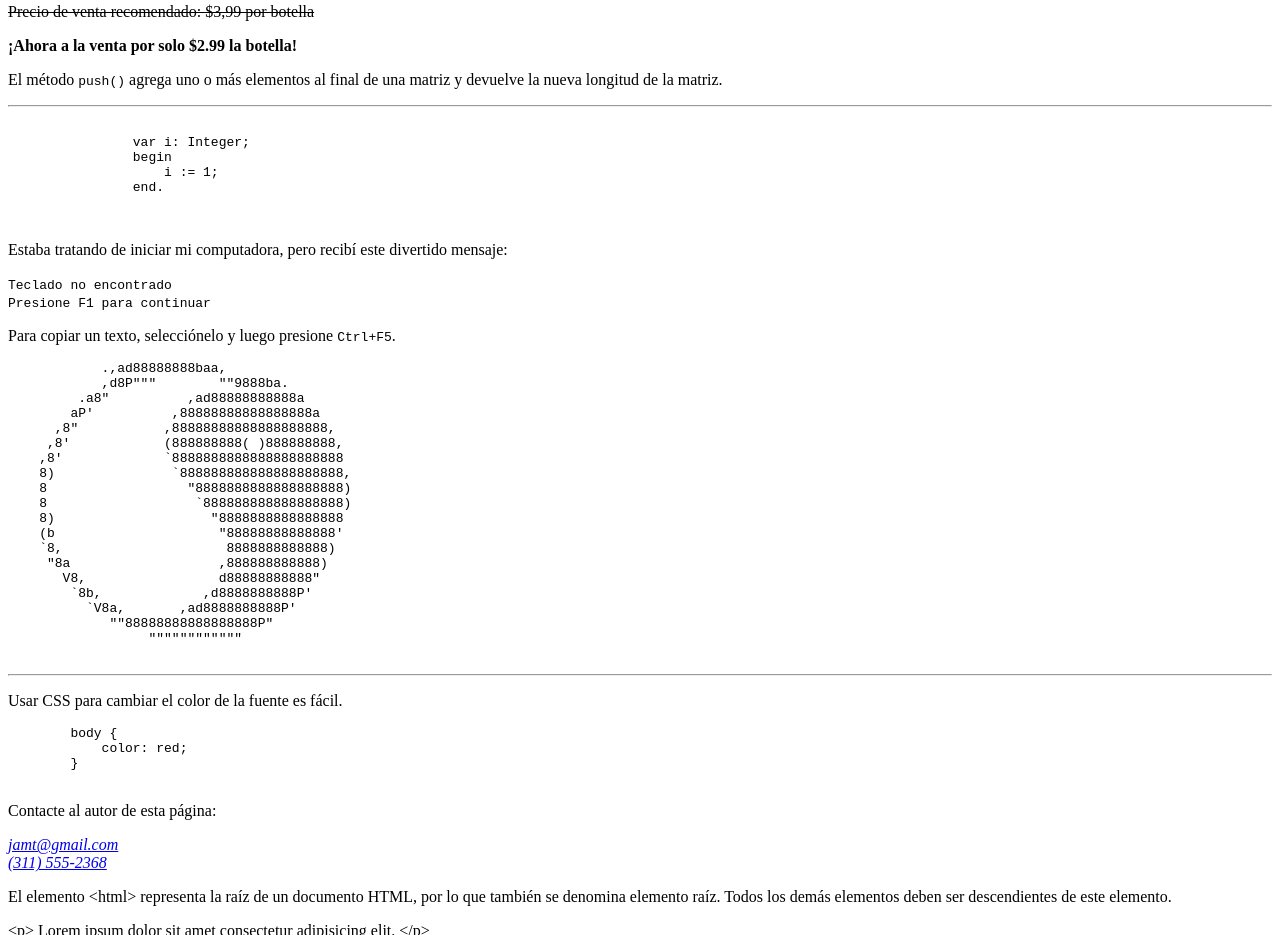
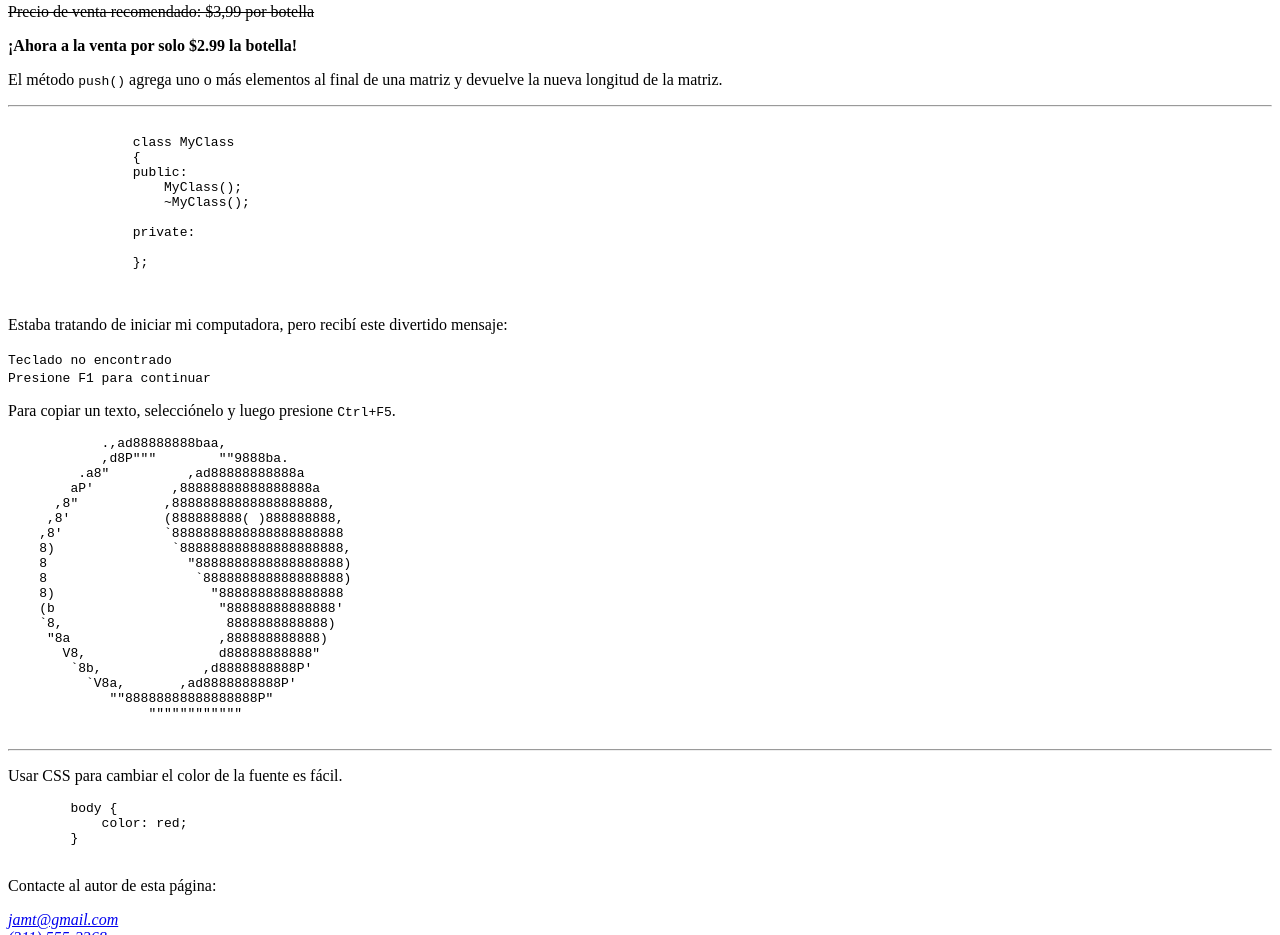
Before and after one commit to MrJamt/tec-web, a plain HTML site: page index.html in a window 1280 px wide. Shown: the part 1639-2574 px from the top of the page. Drawn offline with Linux system fonts and the light colour scheme.

Commit message:
Se agregó un codigo nuevo

```diff
--- a/index.html
+++ b/index.html
@@ -134,11 +134,16 @@
     <hr>
     <div class="codigo">
         <pre>
-            <code class="language-pascal">
-                var i: Integer;
-                begin
-                    i := 1;
-                end.
+            <code class="language-cpp">
+                class MyClass
+                {
+                public:
+                    MyClass();
+                    ~MyClass();
+
+                private:
+
+                };
             </code>
         </pre>
     </div>
```
